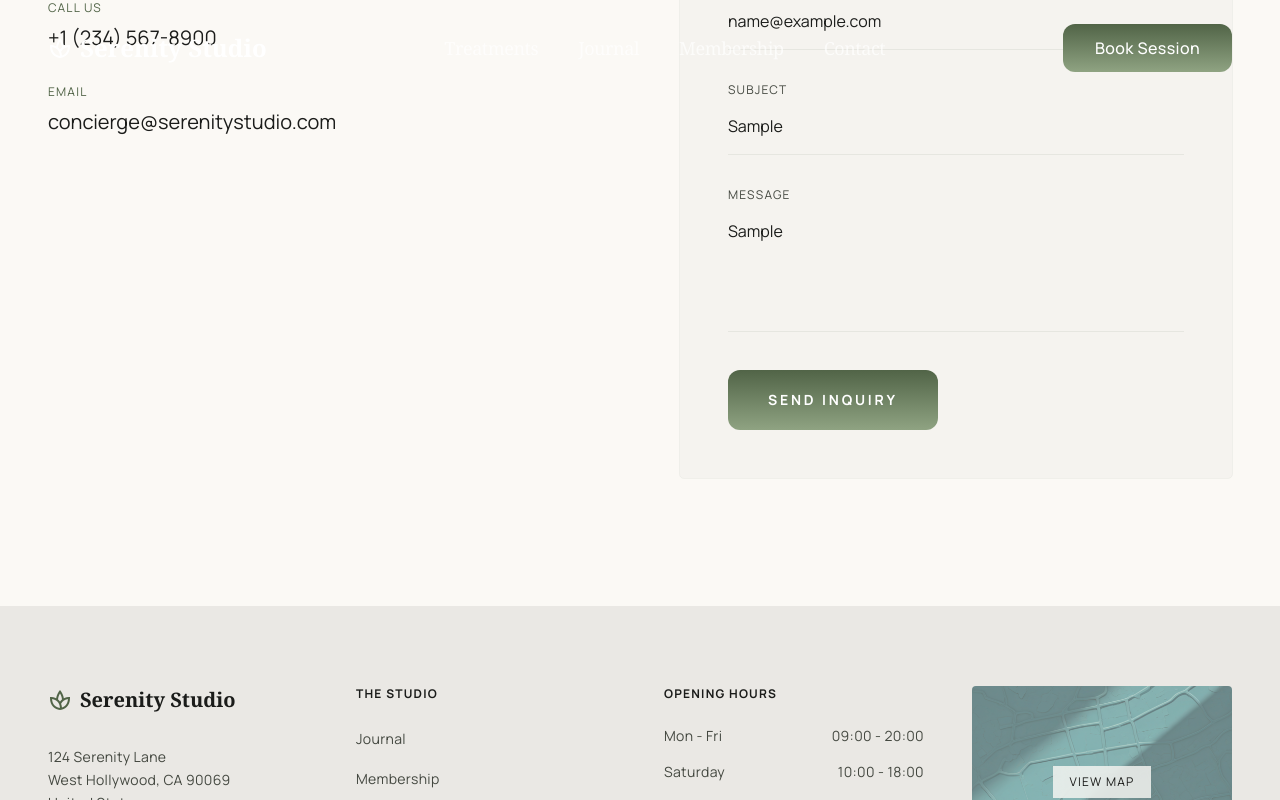
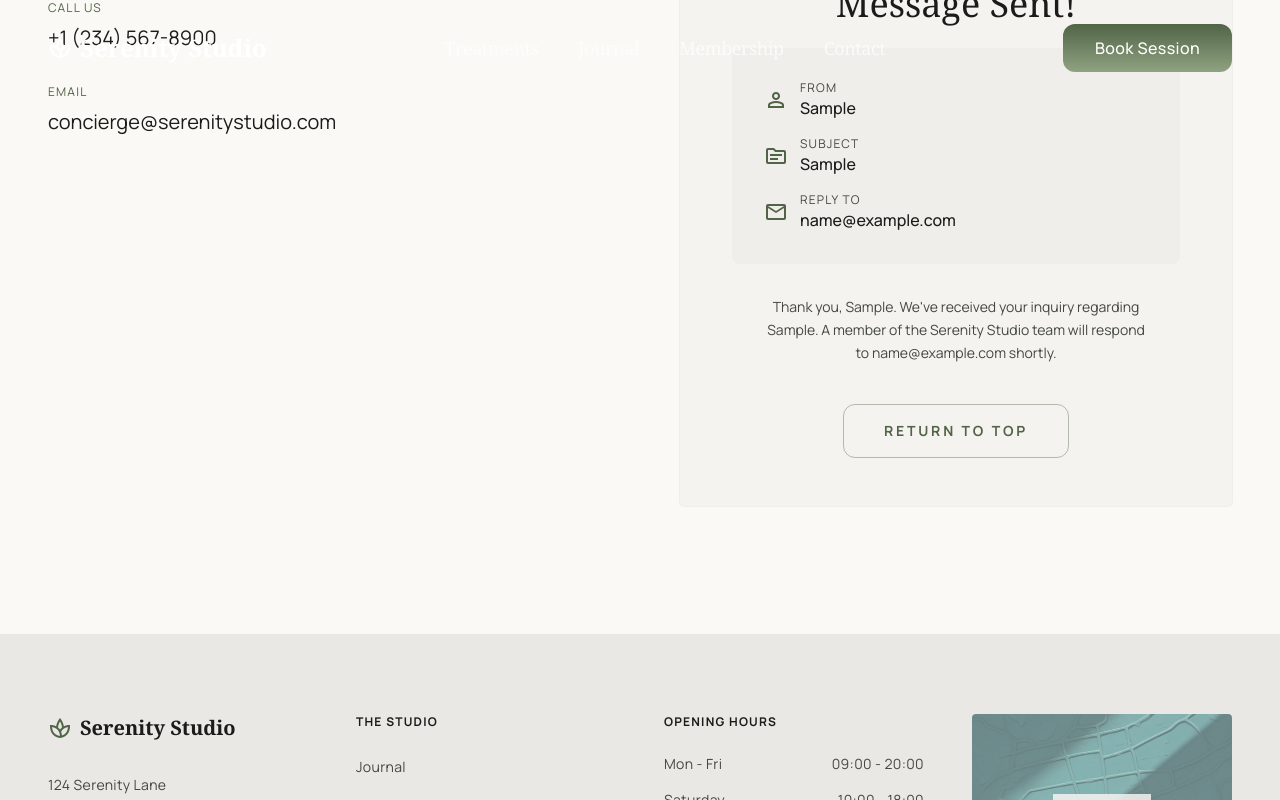
Before and after one commit to byronPantoja/mockup-salon, a Next.js app: page / in a window 1280 px wide. Both pictures are taken after typing "Sample", "name@example.com", "Sample", "Sample" into the empty fields and a click on the button "SEND INQUIRY". Shown: the part 4631-5431 px from the top of the page. Built offline with nearby package versions, Linux system fonts and the light colour scheme.

Commit message:
feat: sync contact form branding and add success notification

```diff
--- a/app/page.tsx
+++ b/app/page.tsx
@@ -709,6 +709,55 @@ function ContactSection() {
           </div>
         </div>
         <div className="bg-surface-container-low p-8 md:p-12 rounded-sm ghost-border">
+          {submitted ? (
+            <div className="text-center animate-fade-in">
+              <div className="w-20 h-20 bg-primary/10 rounded-full flex items-center justify-center mx-auto mb-8">
+                <span
+                  className="material-symbols-outlined text-primary text-4xl"
+                  style={{ fontVariationSettings: "'FILL' 1" }}
+                >
+                  check_circle
+                </span>
+              </div>
+              <h3 className="font-[family-name:var(--font-headline)] text-3xl md:text-4xl mb-6">
+                Message Sent!
+              </h3>
+              <div className="bg-surface-container rounded-xl p-6 md:p-8 mb-8 max-w-md mx-auto text-left space-y-4">
+                <div className="flex items-center gap-3">
+                  <span className="material-symbols-outlined text-primary text-xl">person</span>
+                  <div>
+                    <p className="font-[family-name:var(--font-label)] text-xs uppercase tracking-widest text-on-surface-variant">From</p>
+                    <p className="font-[family-name:var(--font-body)] text-on-surface font-medium">{name}</p>
+                  </div>
+                </div>
+                <div className="flex items-center gap-3">
+                  <span className="material-symbols-outlined text-primary text-xl">topic</span>
+                  <div>
+                    <p className="font-[family-name:var(--font-label)] text-xs uppercase tracking-widest text-on-surface-variant">Subject</p>
+                    <p className="font-[family-name:var(--font-body)] text-on-surface font-medium">{subject}</p>
+                  </div>
+                </div>
+                <div className="flex items-center gap-3">
+                  <span className="material-symbols-outlined text-primary text-xl">mail</span>
+                  <div>
+                    <p className="font-[family-name:var(--font-label)] text-xs uppercase tracking-widest text-on-surface-variant">Reply To</p>
+                    <p className="font-[family-name:var(--font-body)] text-on-surface font-medium">{email}</p>
+                  </div>
+                </div>
+              </div>
+              <p className="font-[family-name:var(--font-body)] text-on-surface-variant text-sm mb-10 max-w-sm mx-auto leading-relaxed">
+                Thank you, {name}. We&apos;ve received your inquiry regarding{" "}
+                {subject}. A member of the Serenity Studio team will respond to{" "}
+                {email} shortly.
+              </p>
+              <button
+                onClick={() => window.scrollTo({ top: 0, behavior: "smooth" })}
+                className="font-[family-name:var(--font-label)] font-bold text-sm tracking-[0.2em] uppercase text-primary border border-primary/40 px-10 py-4 rounded-full hover:bg-primary hover:text-on-primary transition-all duration-500"
+              >
+                Return to Top
+              </button>
+            </div>
+          ) : (
           <form className="space-y-8" onSubmit={handleSubmit}>
             <div>
               <label className="block font-[family-name:var(--font-label)] text-xs uppercase tracking-widest text-on-surface-variant mb-4">
@@ -769,6 +818,7 @@ function ContactSection() {
               Send Inquiry
             </button>
           </form>
+          )}
         </div>
       </div>
     </section>
```
